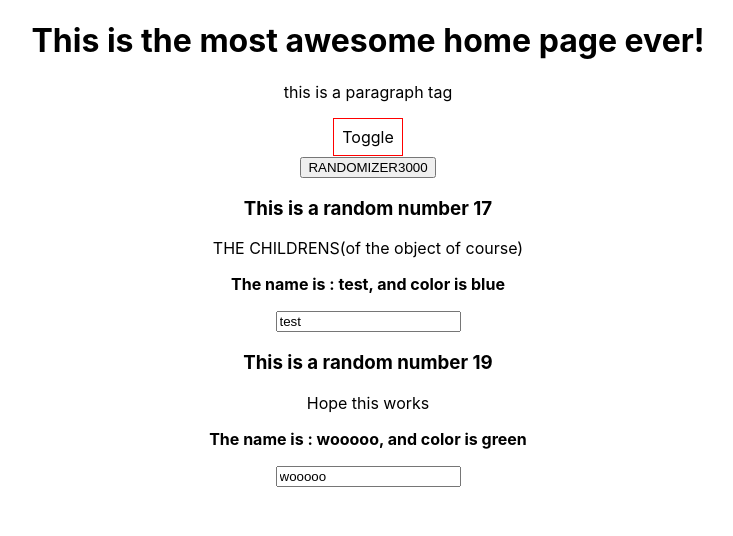
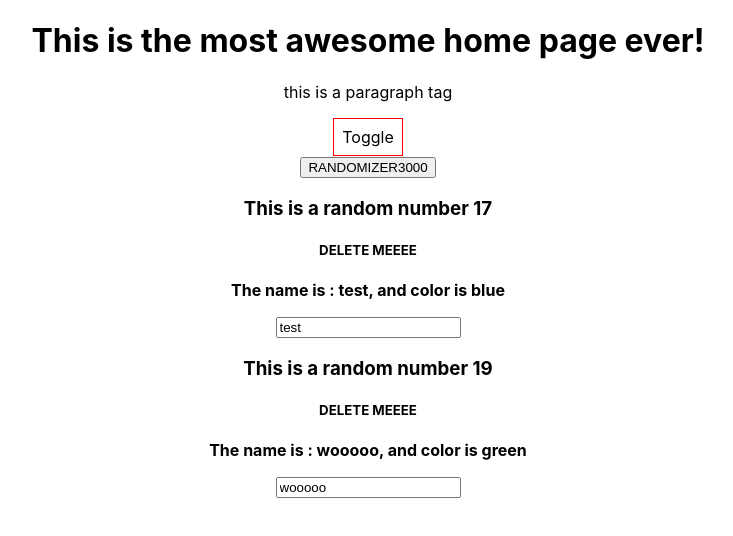
Before and after one commit to bp40/udemyReact, a React (Create React App) app: page / in a window 1280 px wide. Both pictures are taken after a click on the button "Toggle". Shown: the top 536 px of the page, without its empty margins (272-1005 px from the left). Built offline with nearby package versions, Linux system fonts and the light colour scheme.

Commit message:
added delete function and created a list

```diff
--- a/src/App.js
+++ b/src/App.js
@@ -5,13 +5,13 @@ import Person from './Person/Person';
 class App extends Component {
   state = {
     nameColor: [
-      {name: 'test', color: 'blue'},
-      {name: 'wooooo', color: 'green'},
+      {id: '1',name: 'test', color: 'blue'},
+      {id: '2',name: 'wooooo', color: 'green'},
     ],
       otherState: "if you have one",
       showPerson: false,
     };
-
+    /* Deprecated
     reverseOrderHandler = () => {
     this.setState({
       nameColor: [
@@ -20,11 +20,22 @@ class App extends Component {
       ]
     });
   }
+  */
 
   togglePersonHandler = () => {
     const toggleStatus = !this.state.showPerson;
     this.setState({showPerson: toggleStatus});
   }
+
+  //when editing state you should not mutate the state directly (Immutable)
+  //create a copy and change that then update the state
+  deletePersonHandler = (nameIndex) => {
+    // const names = this.state.nameColor.slice();  //.slice copies the array
+    const names = [...this.state.nameColor]; //this is kinda modern but weird //jsspread operator
+    names.splice(nameIndex, 1); //removes 1 element from array
+    this.setState({nameColor: names});
+  }
+
 
   nameChangeHandler = (event) => { //handles changing the name of the prop it is passed in
     this.setState({
@@ -52,6 +63,16 @@ class App extends Component {
       persons = (
         <div className="persons">
           <button onClick={this.reverseOrderHandler}>RANDOMIZER3000</button>
+
+          {this.state.nameColor.map((nameColor, index) => {
+            return <Person
+              key = {nameColor.id}
+              click = {() => this.deletePersonHandler(index)}
+              //The other way is click = {this.deletePersonHandler.bind(this, index)}
+              name = {nameColor.name}
+              color = {nameColor.color}/>
+          })}
+          {/*}   .map() replaces the need of this //DEPRECATED//
           <Person
             name={this.state.nameColor[0].name}
             color={this.state.nameColor[0].color}>
@@ -63,6 +84,7 @@ class App extends Component {
             color={this.state.nameColor[1].color}>
             Hope this works
           </Person>
+          {*/}
         </div>
       );
     }
--- a/src/Person/Person.js
+++ b/src/Person/Person.js
@@ -3,6 +3,7 @@ import React from 'react';
 const person = (props) => {
 return (<div>
             <h3>This is a random number {Math.floor(Math.random() * 20)}</h3>
+            <h5 onClick={props.click}>DELETE MEEEE</h5>
             <p>{props.children}</p>
             <p><strong>The name is : {props.name}, and color is {props.color}</strong></p>
             <input type="text" onChange={props.changed} value={props.name}/>
```
Also changed, not shown: 1 other file (tests, documents, lock files or other folders).
